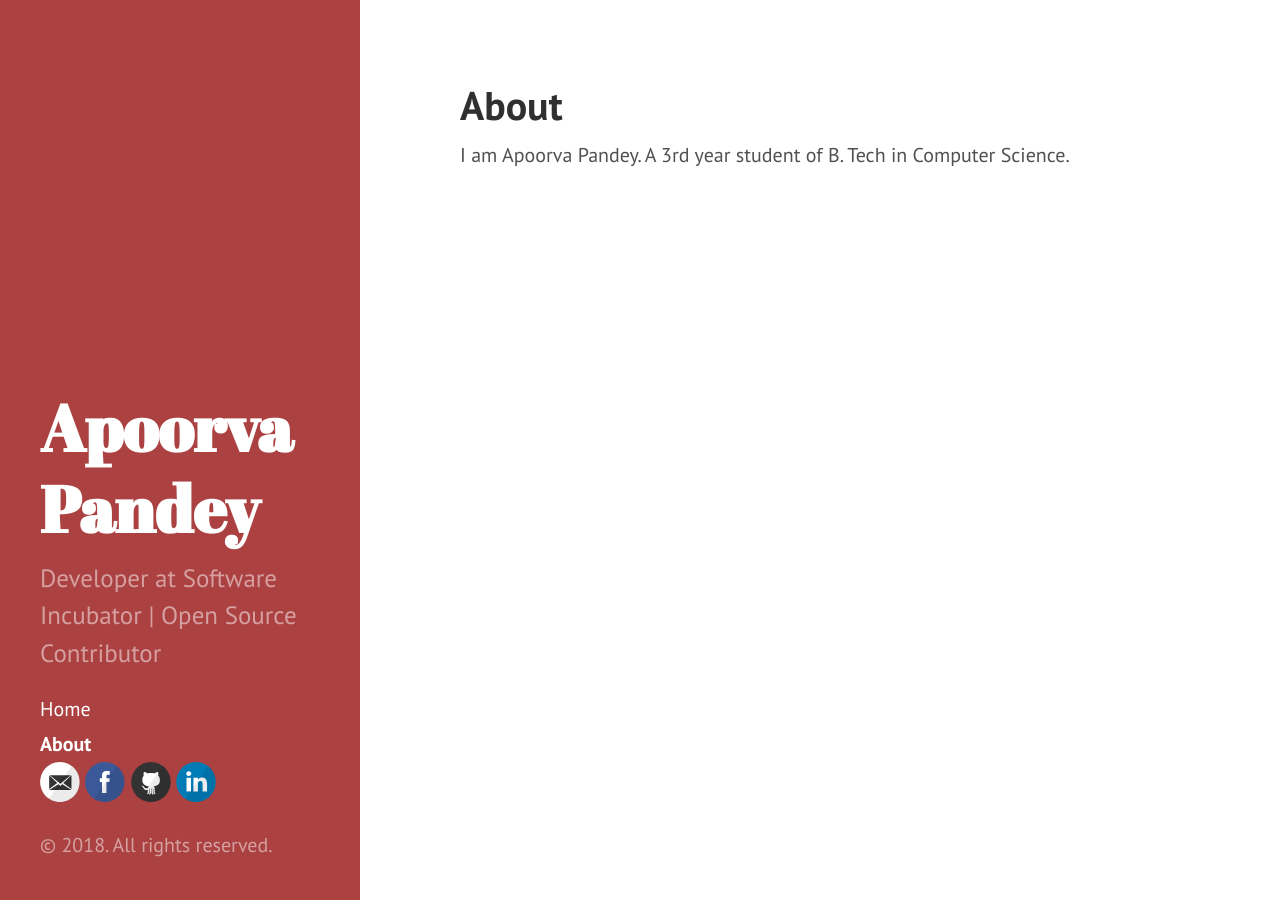
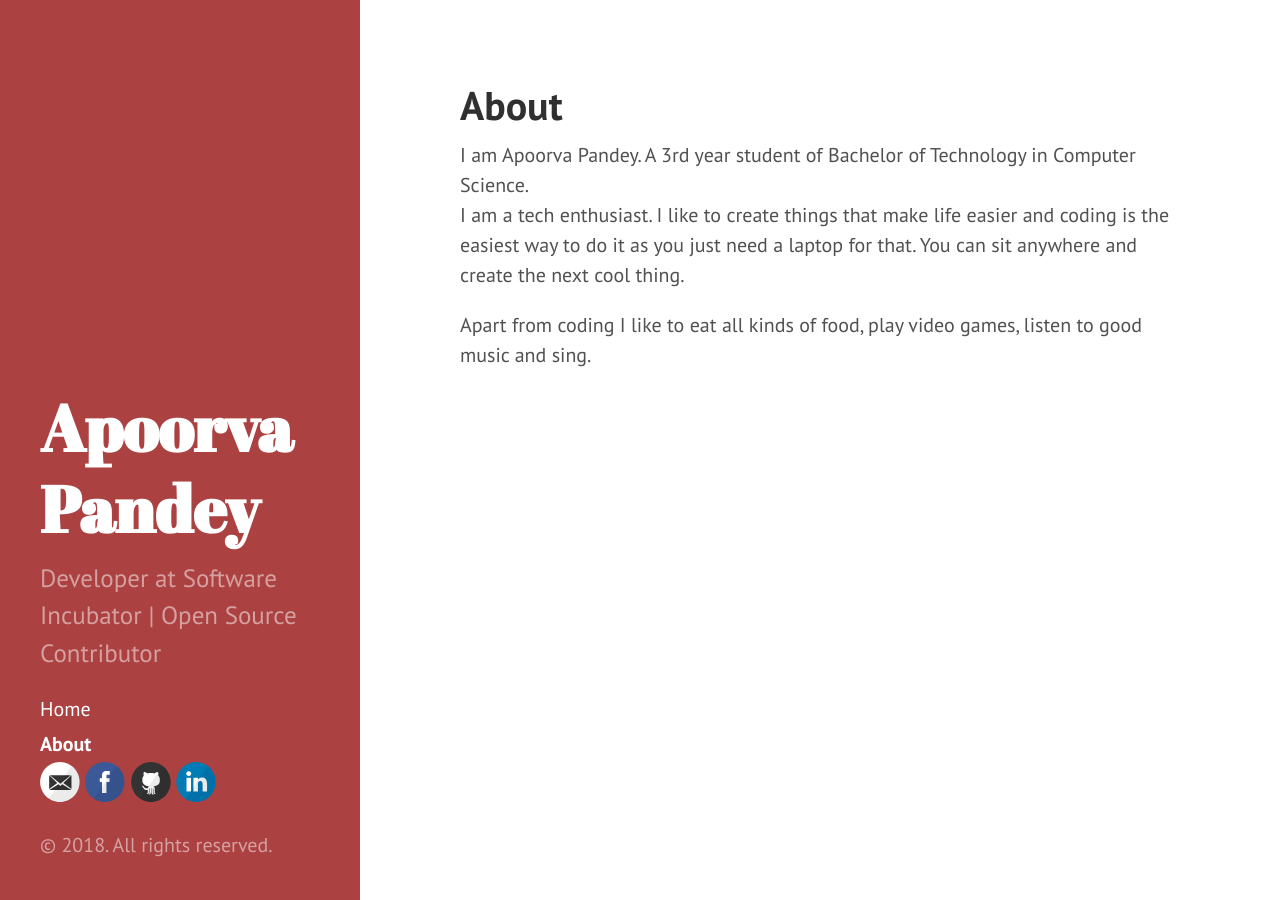
Before and after one commit to apoorvaeternity/apoorvaeternity.github.io, a Jekyll site: the page built from about.md, in a window 1280 px wide. Built offline with Jekyll 4.4.1, drawn with Linux system fonts in a browser that asks for light colours.

Commit message:
Update about me

```diff
--- a/about.md
+++ b/about.md
@@ -3,4 +3,7 @@ layout: page
 title: About
 ---
 
-I am Apoorva Pandey. A 3rd year student of B. Tech in Computer Science.
+I am Apoorva Pandey. A 3rd year student of Bachelor of Technology in Computer Science.<br>
+I am a tech enthusiast. I like to create things that make life easier and coding is the easiest way to do it as you just need a laptop for that. You can sit anywhere and create the next cool thing.<br>
+
+Apart from coding I like to eat all kinds of food, play video games, listen to good music and sing.
```
